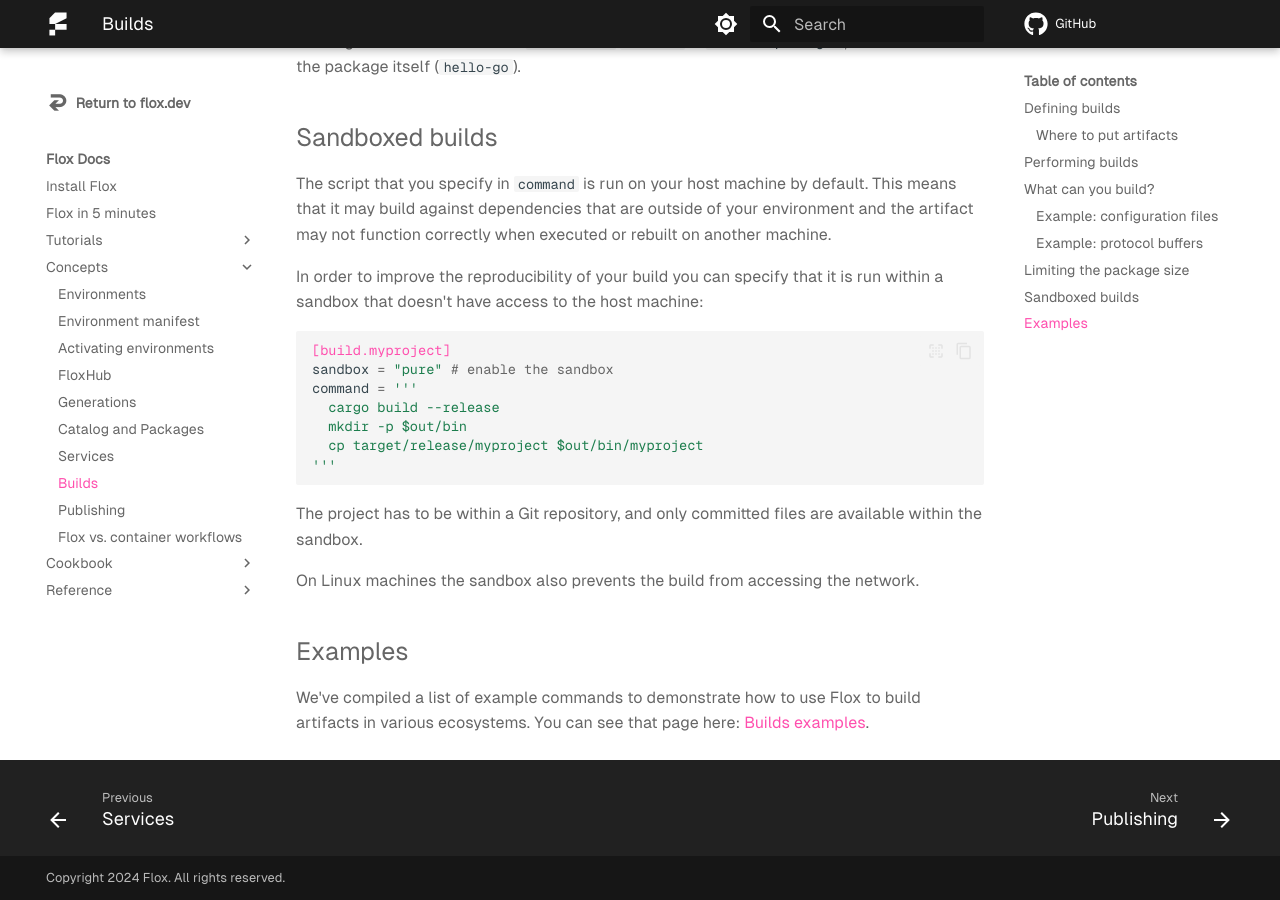
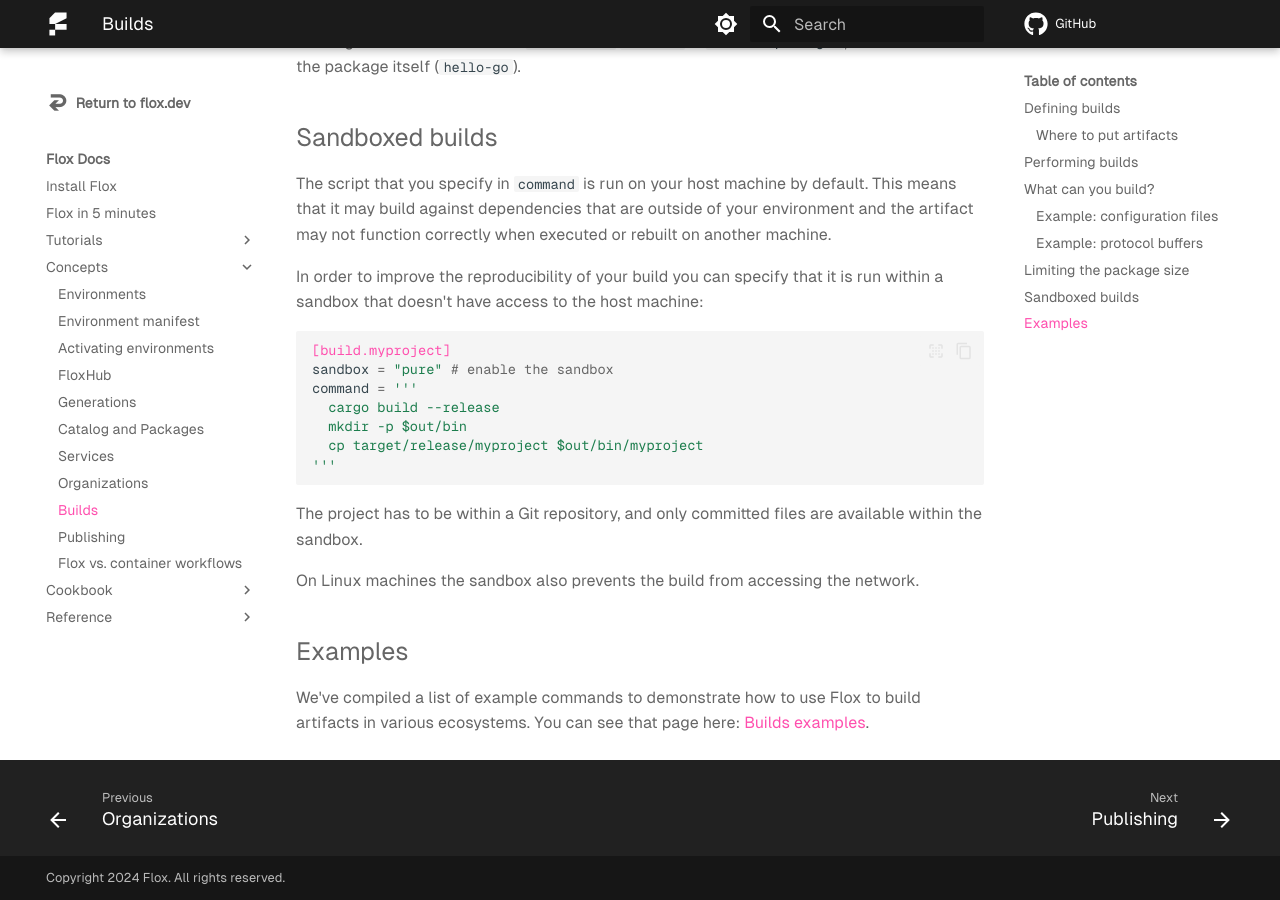
Before and after one commit to flox/floxdocs, an MkDocs documentation site: the page built from docs/concepts/manifest-builds.md, in a window 1280 px wide and 900 px high, scrolled down 3955 px. Built offline with MkDocs 1.6.1 and Material for MkDocs 9.7.7, drawn with Linux system fonts in a browser that asks for light colours; plug-ins that fetch from the network failed and are left out; comment, search, counter and statistics services are not loaded.

Commit message:
Add organizations concept page to sidebar

```diff
--- a/mkdocs.yml
+++ b/mkdocs.yml
@@ -53,6 +53,7 @@ nav:
     - Generations: concepts/generations.md
     - Catalog and Packages: concepts/packages-and-catalog.md
     - Services: concepts/services.md
+    - Organizations: concepts/organizations.md
     - Builds: concepts/manifest-builds.md
     - Publishing: concepts/publishing.md
     - Flox vs. container workflows: concepts/flox-vs-containers.md
```
